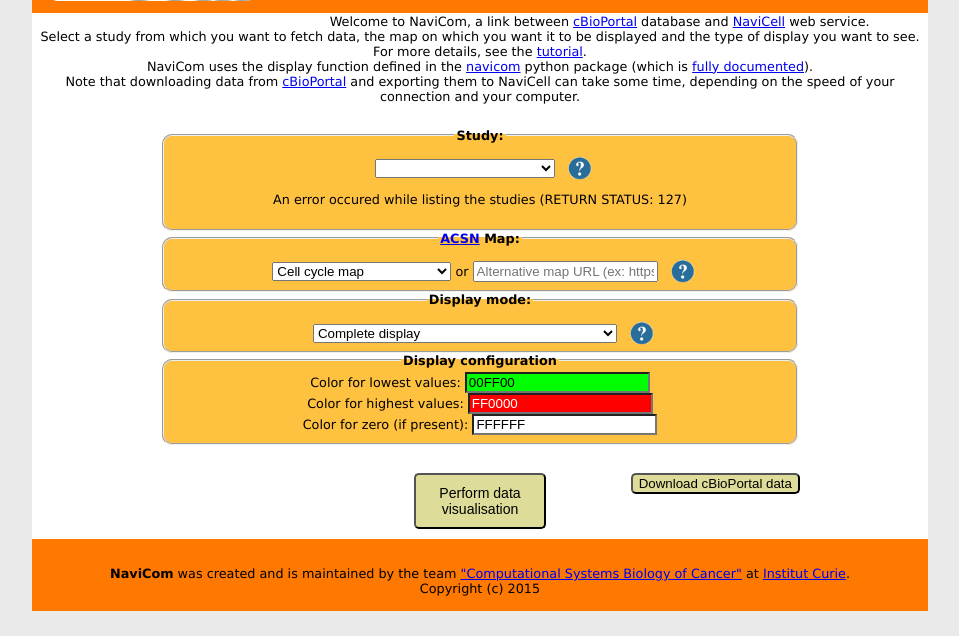
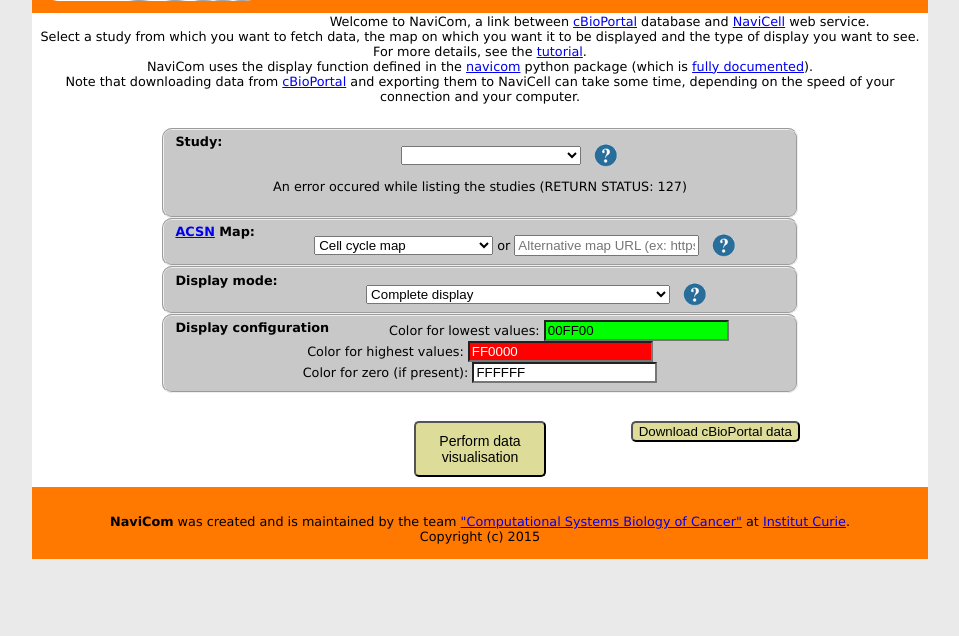
Before and after one commit to MathurinD/NaviCom_portal, a PHP site: page /bridge.php in a window 1280 px wide. Shown: the part 164-800 px from the top of the page, without its empty margins (160-1119 px from the left). Run offline with PHP 8.4, Linux system fonts and the light colour scheme; some libraries are stand-ins or nearby versions.

Commit message:
Change color and position of fieldset to please Inna
Grey background for fieldset to keep the colorscheme
Move legend outside the fieldset box

```diff
--- a/bridge.css
+++ b/bridge.css
@@ -80,7 +80,8 @@ form {
 
 table, fieldset {
     width: 70%;
-    background: rgb(255, 193, 64);
+    /*background: rgb(255, 193, 64);*/
+    background: rgb(200, 200, 200);
     margin: auto;
     border-radius: 10px;
 }
@@ -96,6 +97,9 @@ td {
 
 legend {
     font-weight: bold;
+    float: left;
+    /*position: relative;*/
+    /*top: 8px;*/
 }
 
 #logs {
```
